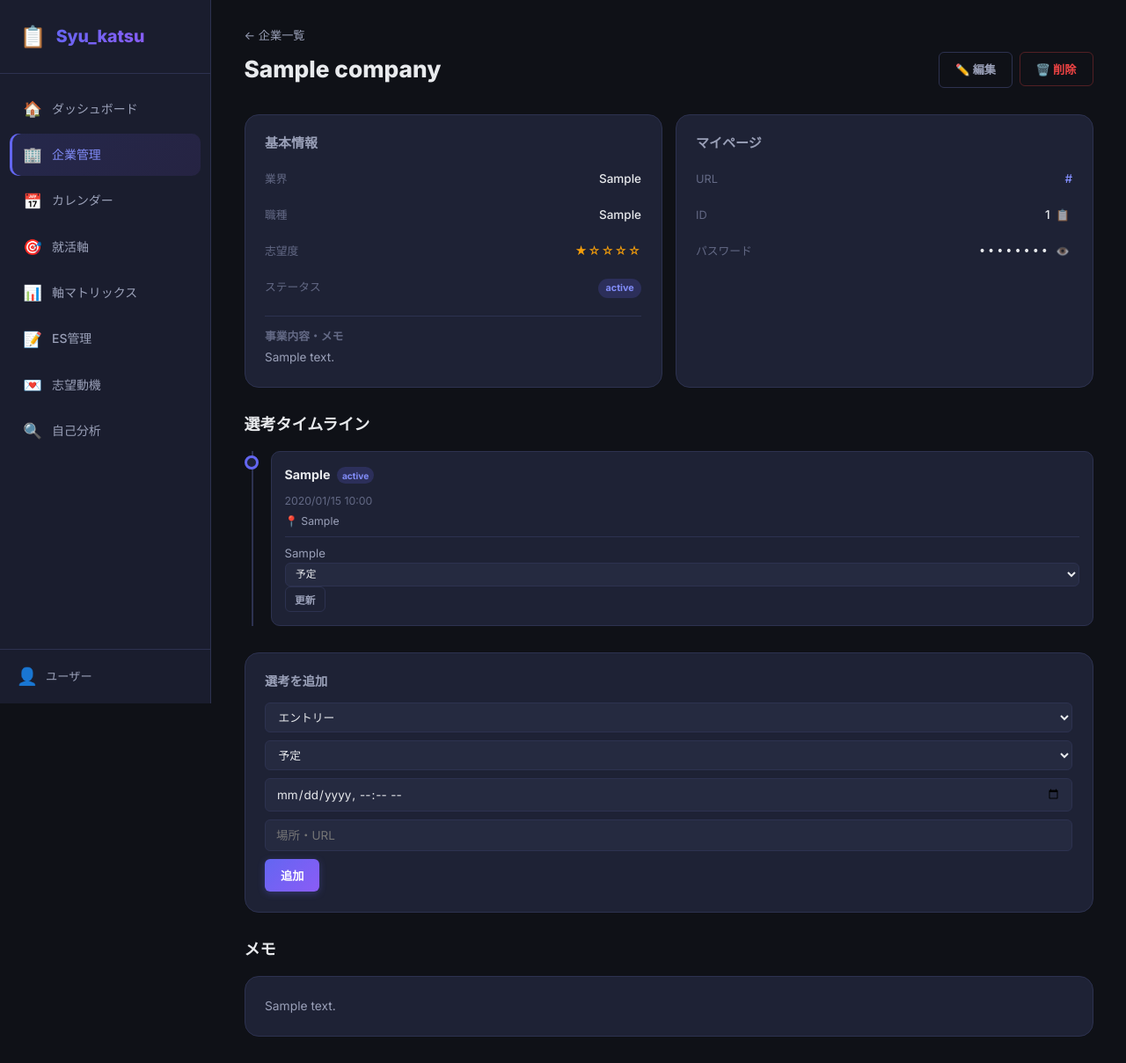
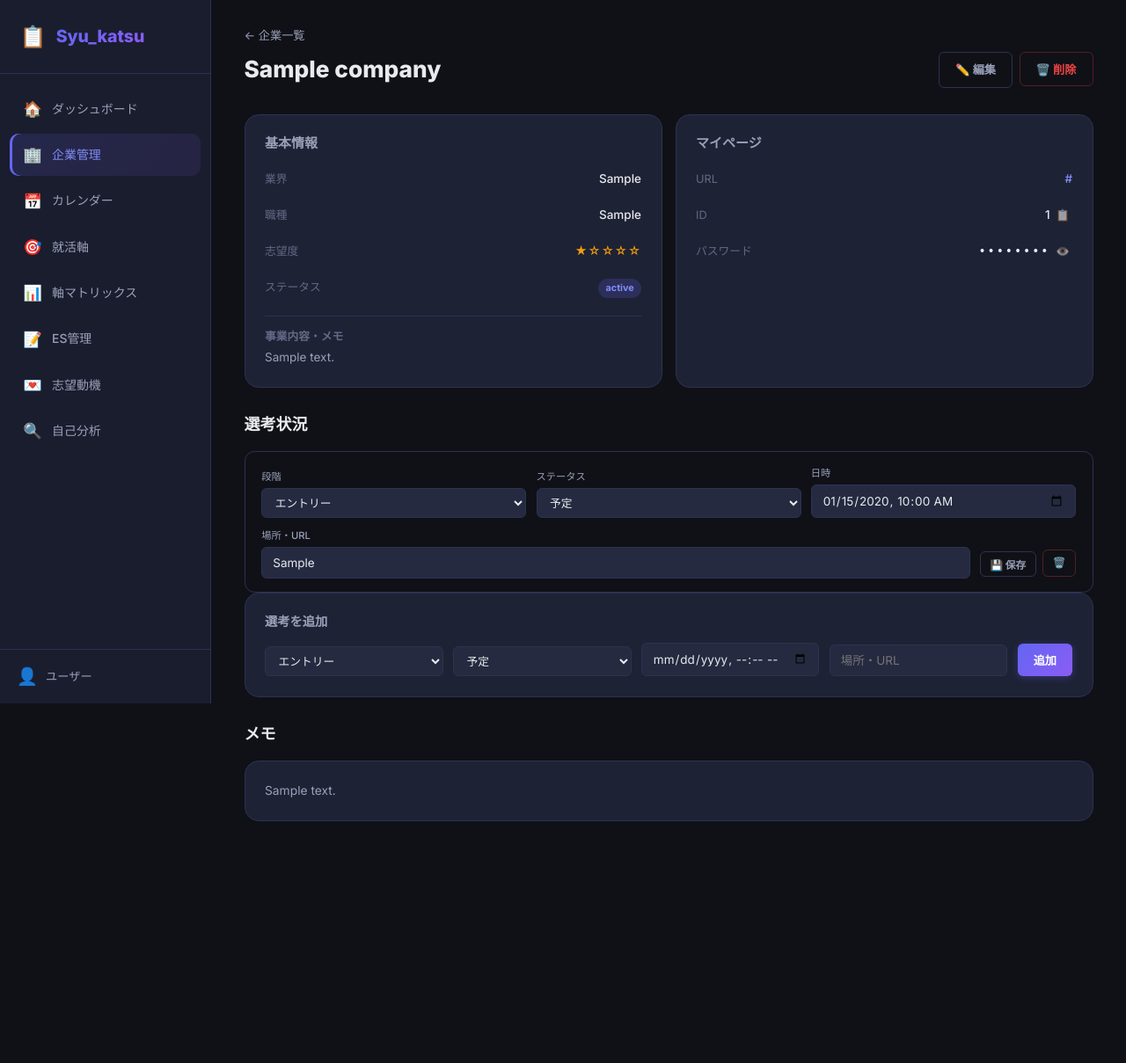
Before and after one commit to tsujiifumiya-sys/syu_katsu_app, a Flask app: page /companies/1 in a window 1280 px wide. Shown: the whole page at 88% size. After the commit the page ends 934 px from the top, so only its background shows below. Run offline with Flask 3, Linux system fonts and the light colour scheme; tables that the repository leaves empty hold one stand-in row (values such as "Sample post"); some web fonts are replaced.

Commit message:
feat: 選考をタイムラインからカード形式に変更 - 全項目編集・削除可能に

```diff
--- a/app.py
+++ b/app.py
@@ -215,10 +215,22 @@ def selection_new(company_id):
 @main_bp.route("/selections/<int:sel_id>/update", methods=["POST"])
 def selection_update(sel_id):
     sel = Selection.query.get_or_404(sel_id)
+    sel.stage = request.form.get("stage", sel.stage)
     sel.status = request.form.get("status", sel.status)
+    sel.scheduled_at = _parse_datetime(request.form.get("scheduled_at")) or sel.scheduled_at
+    sel.location = request.form.get("location", sel.location)
     sel.feedback = request.form.get("feedback", sel.feedback)
     db.session.commit()
     return redirect(url_for("main.company_detail", company_id=sel.company_id))
+
+
+@main_bp.route("/selections/<int:sel_id>/delete")
+def selection_delete(sel_id):
+    sel = Selection.query.get_or_404(sel_id)
+    cid = sel.company_id
+    db.session.delete(sel)
+    db.session.commit()
+    return redirect(url_for("main.company_detail", company_id=cid))
 
 
 # ------------------------------------------------------------------
--- a/static/style.css
+++ b/static/style.css
@@ -1981,3 +1981,51 @@ tr.deadline-soon td:first-child {
     color: #94a3b8;
     background: rgba(100, 116, 139, 0.15);
 }
+
+/* --- 選考カード --- */
+.selection-list {
+    display: flex;
+    flex-direction: column;
+    gap: 0.75rem;
+}
+
+.selection-card {
+    background: var(--card-bg);
+    border: 1px solid var(--border-color);
+    border-radius: 0.75rem;
+    padding: 1rem 1.25rem;
+}
+
+.selection-edit-form {
+    display: flex;
+    flex-direction: column;
+    gap: 0.75rem;
+}
+
+.selection-row {
+    display: flex;
+    gap: 0.75rem;
+    align-items: flex-end;
+    flex-wrap: wrap;
+}
+
+.selection-field {
+    flex: 1;
+    min-width: 120px;
+    display: flex;
+    flex-direction: column;
+    gap: 0.25rem;
+}
+
+.selection-field label {
+    font-size: 0.75rem;
+    color: var(--text-secondary);
+    font-weight: 500;
+}
+
+.selection-actions {
+    display: flex;
+    gap: 0.5rem;
+    align-items: flex-end;
+    padding-bottom: 2px;
+}
--- a/templates/company_detail.html
+++ b/templates/company_detail.html
@@ -80,62 +80,89 @@
     {% endif %}
 </div>
 
-<!-- 選考タイムライン -->
+<!-- 選考一覧 -->
 <div class="section-header" style="margin-top: 2rem;">
-    <h2>選考タイムライン</h2>
+    <h2>選考状況</h2>
 </div>
 
 {% if company.selections %}
-<div class="timeline">
+<div class="selection-list">
     {% for sel in selections_sorted %}
-    <div class="timeline-item status-{{ sel.status }}">
-        <div class="timeline-marker"></div>
-        <div class="timeline-content">
-            <div class="timeline-header">
-                <span class="timeline-stage">{{ sel.stage }}</span>
-                <span class="status-badge status-sm">{{ sel.status }}</span>
+    <div class="selection-card">
+        <form method="POST" action="{{ url_for('main.selection_update', sel_id=sel.id) }}" class="selection-edit-form">
+            <div class="selection-row">
+                <div class="selection-field">
+                    <label>段階</label>
+                    <select name="stage" class="form-control">
+                        {% for stage in stages %}
+                        <option value="{{ stage }}" {% if sel.stage==stage %}selected{% endif %}>{{ stage }}</option>
+                        {% endfor %}
+                    </select>
                 </div>
-            {% if sel.scheduled_at %}
-            <span class="timeline-date">{{ sel.scheduled_at.strftime('%Y/%m/%d %H:%M') }}</span>
-            {% endif %}
-            {% if sel.location %}
-            <span class="timeline-location">📍 {{ sel.location }}</span>
-            {% endif %}
-            {% if sel.feedback %}
-            <p class="timeline-feedback">{{ sel.feedback }}</p>
-            {% endif %}
-            <form method="POST" action="{{ url_for('main.selection_update', sel_id=sel.id) }}"
-                class="inline-form timeline-update">
-                <select name="status" class="select-sm">
+                <div class="selection-field">
+                    <label>ステータス</label>
+                    <select name="status" class="form-control">
                         {% for st in statuses %}
                         <option value="{{ st }}" {% if sel.status==st %}selected{% endif %}>{{ st }}</option>
                         {% endfor %}
                     </select>
-                <button type="submit" class="btn btn-sm btn-ghost">更新</button>
+                </div>
+                <div class="selection-field">
+                    <label>日時</label>
+                    <input type="datetime-local" name="scheduled_at" class="form-control"
+                        value="{{ sel.scheduled_at.strftime('%Y-%m-%dT%H:%M') if sel.scheduled_at else '' }}">
+                </div>
+            </div>
+            <div class="selection-row">
+                <div class="selection-field" style="flex: 2;">
+                    <label>場所・URL</label>
+                    <input type="text" name="location" class="form-control" value="{{ sel.location or '' }}"
+                        placeholder="場所・URL">
+                </div>
+                <div class="selection-actions">
+                    <button type="submit" class="btn btn-sm btn-ghost">💾 保存</button>
+                    <a href="{{ url_for('main.selection_delete', sel_id=sel.id) }}" class="btn btn-sm btn-danger-ghost"
+                        onclick="return confirm('この選考を削除しますか？')">🗑️</a>
+                </div>
+            </div>
         </form>
     </div>
+    {% endfor %}
 </div>
-    {% endfor %}
+{% else %}
+<div class="empty-state">
+    <span class="empty-icon">📋</span>
+    <p>まだ選考が登録されていません</p>
 </div>
 {% endif %}
 
 <!-- 選考追加フォーム -->
 <div class="add-section">
     <h3>選考を追加</h3>
-    <form method="POST" action="{{ url_for('main.selection_new', company_id=company.id) }}" class="form-inline">
+    <form method="POST" action="{{ url_for('main.selection_new', company_id=company.id) }}" class="selection-edit-form">
+        <div class="selection-row">
+            <div class="selection-field">
                 <select name="stage" class="form-control">
                     {% for stage in stages %}
                     <option value="{{ stage }}">{{ stage }}</option>
                     {% endfor %}
                 </select>
+            </div>
+            <div class="selection-field">
                 <select name="status" class="form-control">
                     {% for st in statuses %}
                     <option value="{{ st }}">{{ st }}</option>
                     {% endfor %}
                 </select>
+            </div>
+            <div class="selection-field">
                 <input type="datetime-local" name="scheduled_at" class="form-control">
+            </div>
+            <div class="selection-field">
                 <input type="text" name="location" class="form-control" placeholder="場所・URL">
+            </div>
             <button type="submit" class="btn btn-primary">追加</button>
+        </div>
     </form>
 </div>
 
```
Lines whose indentation alone changed are shown as unchanged.
